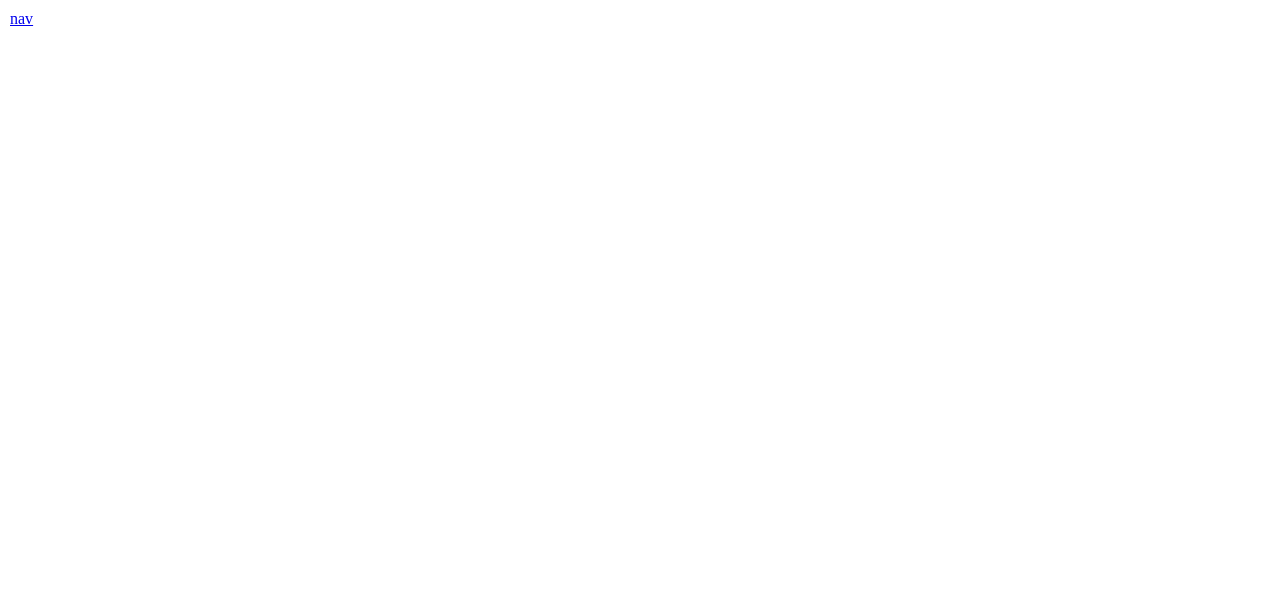
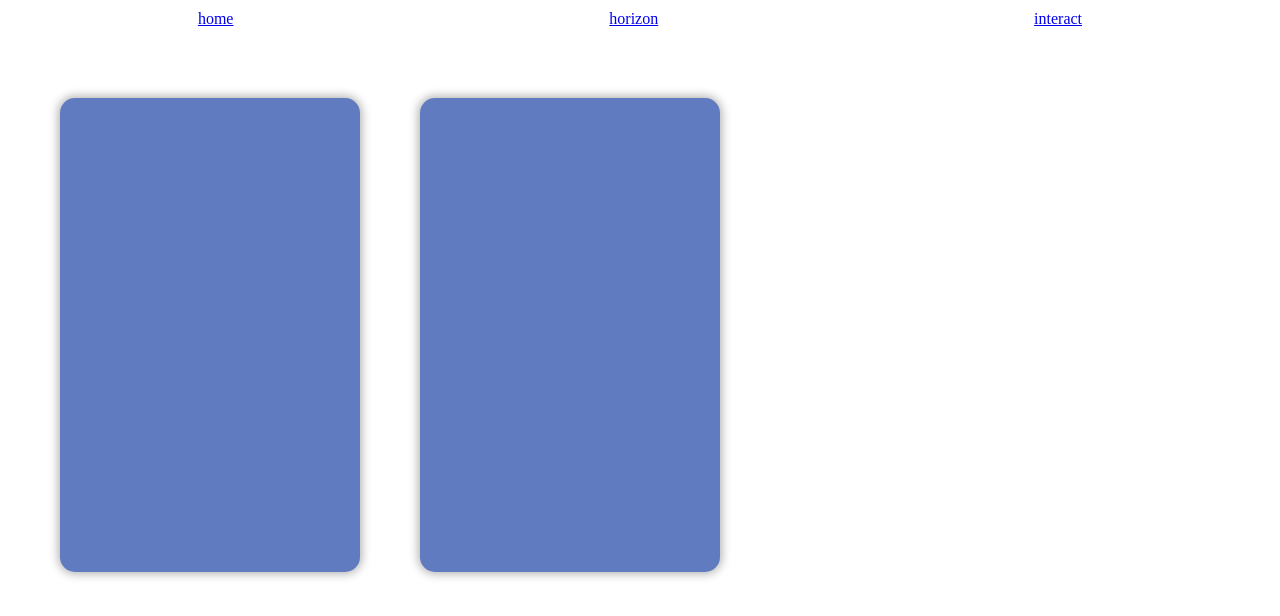
Before and after one commit to dodan9/css-archive, a React (Vite) app: page /interact in a window 1280 px wide. Before the commit this address had no page. Shown: the top 616 px of the page. Built offline with nearby package versions, Linux system fonts and the light colour scheme.

Commit message:
:sparkles: create glossy interact card

```diff
--- /dev/null
+++ b/src/feature/interact/components/Card.tsx
@@ -0,0 +1,73 @@
+import { MouseEvent, useRef } from "react";
+import {
+  InteractCard,
+  InteractFrame,
+  InteractLight,
+} from "../styles/interactStyles";
+
+const Card = ({ lightType }: { lightType: "circle" | "line" }) => {
+  const frameRef = useRef<HTMLDivElement>(null);
+  const cardRef = useRef<HTMLDivElement>(null);
+  const lightRef = useRef<HTMLDivElement>(null);
+
+  const handleMouseMove = (event: MouseEvent) => {
+    if (!(frameRef.current && cardRef.current && lightRef.current)) return;
+
+    const { x, y, width, height } = frameRef.current.getBoundingClientRect();
+
+    const left = event.clientX - x;
+    const top = event.clientY - y;
+    const centerX = left - width / 2;
+    const centerY = top - height / 2;
+    const d = Math.sqrt(centerX ** 2 + centerY ** 2);
+
+    cardRef.current.style.boxShadow = `
+      ${-centerX / 5}px ${-centerY / 10}px 10px rgba(0, 0, 0, 0.2)
+    `;
+
+    cardRef.current.style.transform = `
+      rotate3d(
+        ${-centerY / 100}, ${centerX / 100}, 0, ${d / 8}deg
+      )
+    `;
+
+    if (lightType === "circle") {
+      lightRef.current.style.backgroundImage = `
+      radial-gradient(
+        circle at ${left}px ${top}px, #ffffff8e, #ffffff00, #00000040
+      )
+    `;
+    } else {
+      const percentage = Math.min(Math.max((top / height) * 100, 0), 100);
+      lightRef.current.style.backgroundImage = `
+        linear-gradient(50deg, #ffffff8e, #ffffff00, #00000040, #ffffff00 ${
+          percentage - 15
+        }%, #ffffff8e ${percentage}%, #ffffff00 ${
+        percentage + 15
+      }%, #00000040, #ffffff00, #ffffff8e)
+      `;
+    }
+  };
+
+  const handleMouseLeave = () => {
+    if (!(frameRef.current && cardRef.current && lightRef.current)) return;
+
+    cardRef.current.style.boxShadow = "";
+    cardRef.current.style.transform = "";
+    lightRef.current.style.backgroundImage = "";
+  };
+
+  return (
+    <InteractFrame
+      ref={frameRef}
+      onMouseMove={handleMouseMove}
+      onMouseLeave={handleMouseLeave}
+    >
+      <InteractCard ref={cardRef}>
+        <InteractLight ref={lightRef} />
+      </InteractCard>
+    </InteractFrame>
+  );
+};
+
+export default Card;
--- /dev/null
+++ b/src/feature/interact/pages/index.tsx
@@ -0,0 +1,13 @@
+import Card from "../components/Card";
+import { CardList } from "../styles/interactStyles";
+
+const Interact = () => {
+  return (
+    <CardList>
+      <Card lightType="circle" />
+      <Card lightType="line" />
+    </CardList>
+  );
+};
+
+export default Interact;
--- /dev/null
+++ b/src/feature/interact/styles/interactStyles.tsx
@@ -0,0 +1,41 @@
+import styled from "@emotion/styled";
+
+const cardWidth = 300;
+
+export const InteractFrame = styled.div`
+  width: ${cardWidth}px;
+  aspect-ratio: 1 / 1.58;
+  transition: transform 200ms;
+
+  &:hover {
+    transform: scale3d(1.05, 1.05, 1.05);
+  }
+`;
+
+export const InteractCard = styled.div`
+  border-radius: ${cardWidth / 20}px;
+
+  width: 100%;
+  height: 100%;
+  background-color: rgb(96, 123, 192);
+  box-shadow: 0 0 10px 2px rgba(0, 0, 0, 0.3);
+  transition-duration: 250ms;
+  transition-property: transform, box-shadow;
+  transition-timing-function: ease-out;
+`;
+
+export const InteractLight = styled.div`
+  border-radius: ${cardWidth / 20}px;
+
+  position: absolute;
+  width: 100%;
+  height: 100%;
+`;
+
+export const CardList = styled.div`
+  padding: ${cardWidth / 5}px;
+  gap: ${cardWidth / 5}px;
+
+  display: flex;
+  flex-wrap: wrap;
+`;
--- a/src/feature/nav/pages/index.tsx
+++ b/src/feature/nav/pages/index.tsx
@@ -4,7 +4,9 @@ import { NavBar } from "../styled/navStyle";
 const Nav = () => {
   return (
     <NavBar>
-      <Link to={"/horizon"}>nav</Link>
+      <Link to={"/"}>home</Link>
+      <Link to={"/horizon"}>horizon</Link>
+      <Link to={"/interact"}>interact</Link>
     </NavBar>
   );
 };
--- a/src/feature/nav/styled/navStyle.tsx
+++ b/src/feature/nav/styled/navStyle.tsx
@@ -1,7 +1,8 @@
 import styled from "@emotion/styled";
 
 export const NavBar = styled.div`
-  width: 100vw;
+  width: 100%;
   display: flex;
   padding: 10px;
+  justify-content: space-around;
 `;
--- a/src/routes/index.tsx
+++ b/src/routes/index.tsx
@@ -1,5 +1,6 @@
 import Home from "@src/feature/home/pages";
 import Horizon from "@src/feature/horizon/pages";
+import Interact from "@src/feature/interact/pages";
 import { Route, Routes } from "react-router";
 
 export const appRoute = () => {
@@ -7,6 +8,7 @@ export const appRoute = () => {
     <Routes>
       <Route path="/" element={<Home />} />
       <Route path="/horizon" element={<Horizon />} />
+      <Route path="/interact" element={<Interact />} />
     </Routes>
   );
 };
```
